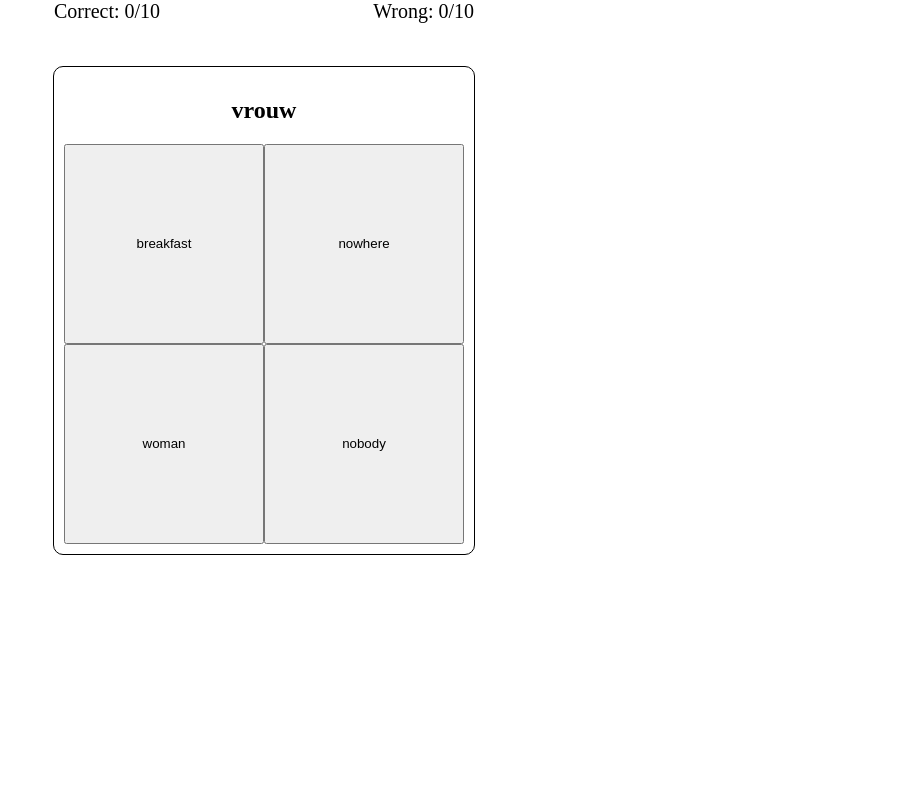
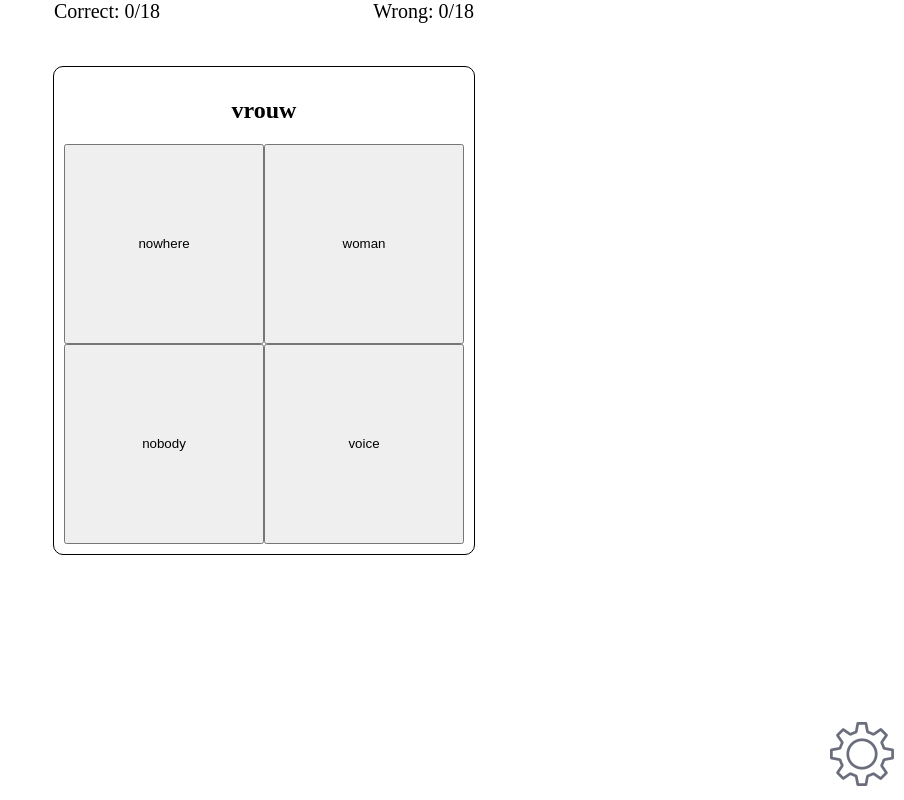
Before and after one commit to Bucky24/flashcards, a React app: page / in a window 1280 px wide. Shown: the whole page, without its empty margins (376-1280 px from the left). Built offline with nearby package versions, Linux system fonts and the light colour scheme.

Commit message:
new data and bug fix

```diff
--- a/src/App.js
+++ b/src/App.js
@@ -4,6 +4,7 @@ import classNames from 'classnames';
 import styles from './styles.css';
 
 import dutchData from './data/dutch.json';
+import GearImg from '../assets/gear.png';
 
 const allCategories = Object.keys(dutchData);
 const allAnswers = allCategories.reduce((answers, category) => {
@@ -19,8 +20,6 @@ const allAnswers = allCategories.reduce((answers, category) => {
 	];
 }, []);
 
-console.log(allAnswers);
-
 export default function App() {
 	const [cards, setCards] = useState([]);
 	const [activeCard, setActiveCard] = useState(0);
@@ -29,24 +28,29 @@ export default function App() {
 	const [correct, setCorrect] = useState(0);
 	const [wrong, setWrong] = useState(0);
 	const [categories, setCategories] = useState(allCategories);
+	const [showSettings, setShowSettings] = useState(false);
 
 	function reset() {
 		setWrong(0);
 		setCorrect(0);
 		setActiveCard(0);
 
+		const allCards = {};
+		for (const category of categories) {
+			const cardData = dutchData[category];
+			for (const key in cardData) {
+				allCards[key] = cardData[key];
+			}
+		}
+
+		const allCardNames = Object.keys(allCards);
 		const newCards = [];
-
-		for (const category of allCategories) {
-			const cardData = dutchData[category];
-			const allCards = Object.keys(cardData);
-
-			while (allCards.length > 0) {
+		while (allCardNames.length > 0) {
 			// find a random questnio
-				const randomCardIndex = Math.floor(Math.random() * allCards.length);
-				const cardKey = allCards[randomCardIndex];
-				allCards.splice(randomCardIndex, 1);
-				const correctAnswer = cardData[cardKey];
+			const randomCardIndex = Math.floor(Math.random() * allCardNames.length);
+			const cardKey = allCardNames[randomCardIndex];
+			allCardNames.splice(randomCardIndex, 1);
+			const correctAnswer = allCards[cardKey];
 
 			const answers = [
 				correctAnswer,
@@ -78,17 +82,19 @@ export default function App() {
 				correctAnswer,
 			});
 		}
-		}
 
 		setCards(newCards);
 	}
 
-	useEffect(reset, []);
+	useEffect(() => {
+		reset();
+	}, []);
 
 	const done = activeCard >= cards.length;
 	const currentCard = done ? null : cards[activeCard];
 
 	return (<div className={styles.appRoot}>
+		{!showSettings && <>
 			<header className={styles.header}>
 				<div className={styles.headerInner}>
 					<span>Correct: {correct}/{cards.length}</span>
@@ -157,5 +163,30 @@ export default function App() {
 					Go Again
 				</button>
 			</section>}
+			<div
+				style={{
+					position: 'fixed',
+					bottom: 0,
+					right: 0,
+					padding: 10,
+					cursor: 'pointer',
+				}}
+				onClick={() => {
+					setShowSettings(true);
+				}}
+			>
+				<img
+					src={GearImg}
+					style={{
+						width: 64,
+					}}
+				/>
+			</div>
+		</>}
+		{showSettings && <>
+			<section className={styles.cardHolder}>
+				foo
+			</section>
+		</>}
 	</div>);
 }
--- a/src/data/dutch.json
+++ b/src/data/dutch.json
@@ -18,5 +18,15 @@
         "niks": "nothing (inf)",
         "niet eens": "not even",
         "niets": "nothing"
+    },
+    "senses": {
+        "stemmen": "voices",
+        "oor": "ear",
+        "luisteren": "listen",
+        "muziek": "music",
+        "lawaai": "noise",
+        "klinken": "sound (verb)",
+        "stem": "voice",
+        "geluid": "sound (noun)"
     }
 }
```
Also changed, not shown: assets/gear.png (added). Lines whose indentation alone changed are shown as unchanged.
